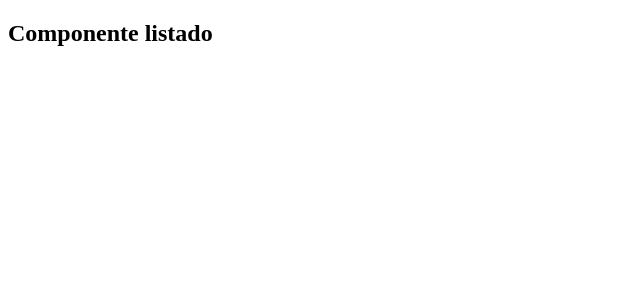
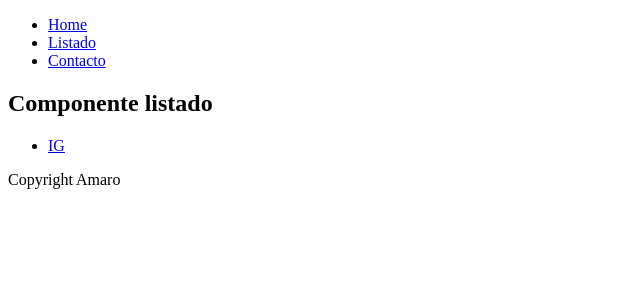
Before and after one commit to adarchez/movies_database, a React (Create React App) app: page /listado in a window 1280 px wide. Shown: the top 300 px of the page, without its empty margins (0-640 px from the left). Built offline with nearby package versions, Linux system fonts and the light colour scheme.

Commit message:
Header and footer imported

```diff
--- a/src/App.js
+++ b/src/App.js
@@ -2,14 +2,18 @@ import { Routes, Route } from 'react-router-dom';
 
 import Login from "./components/Login";
 import Listado from "./components/Listado";
+import Header from "./components/Header";
+import Footer from "./components/Footer";
 
 function App() {
   return (
     <>
+      <Header></Header>
       <Routes>
         <Route exact path="/" element={<Login />}></Route>
         <Route path="/listado" element={<Listado />}></Route>
       </Routes>
+      <Footer></Footer>
     </>
   );
 }
--- a/src/components/Footer.js
+++ b/src/components/Footer.js
@@ -6,6 +6,7 @@ function Footer () {
                     <li><a href="http://instagram.com" rel="noopener noreferrer">IG</a></li>
                 </ul>
             </nav>
+            <p>Copyright Amaro</p>
         </footer>
     )
 }
```
